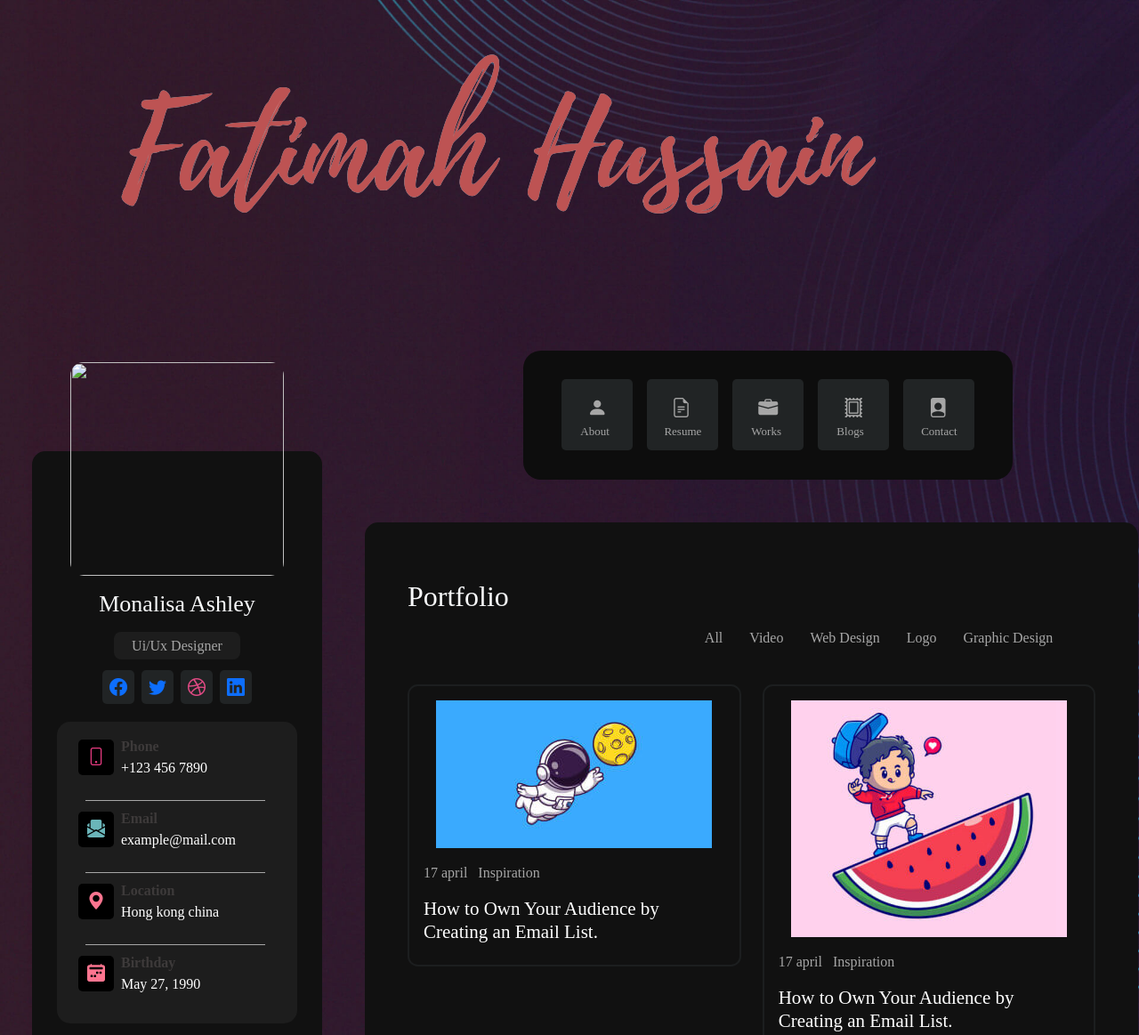
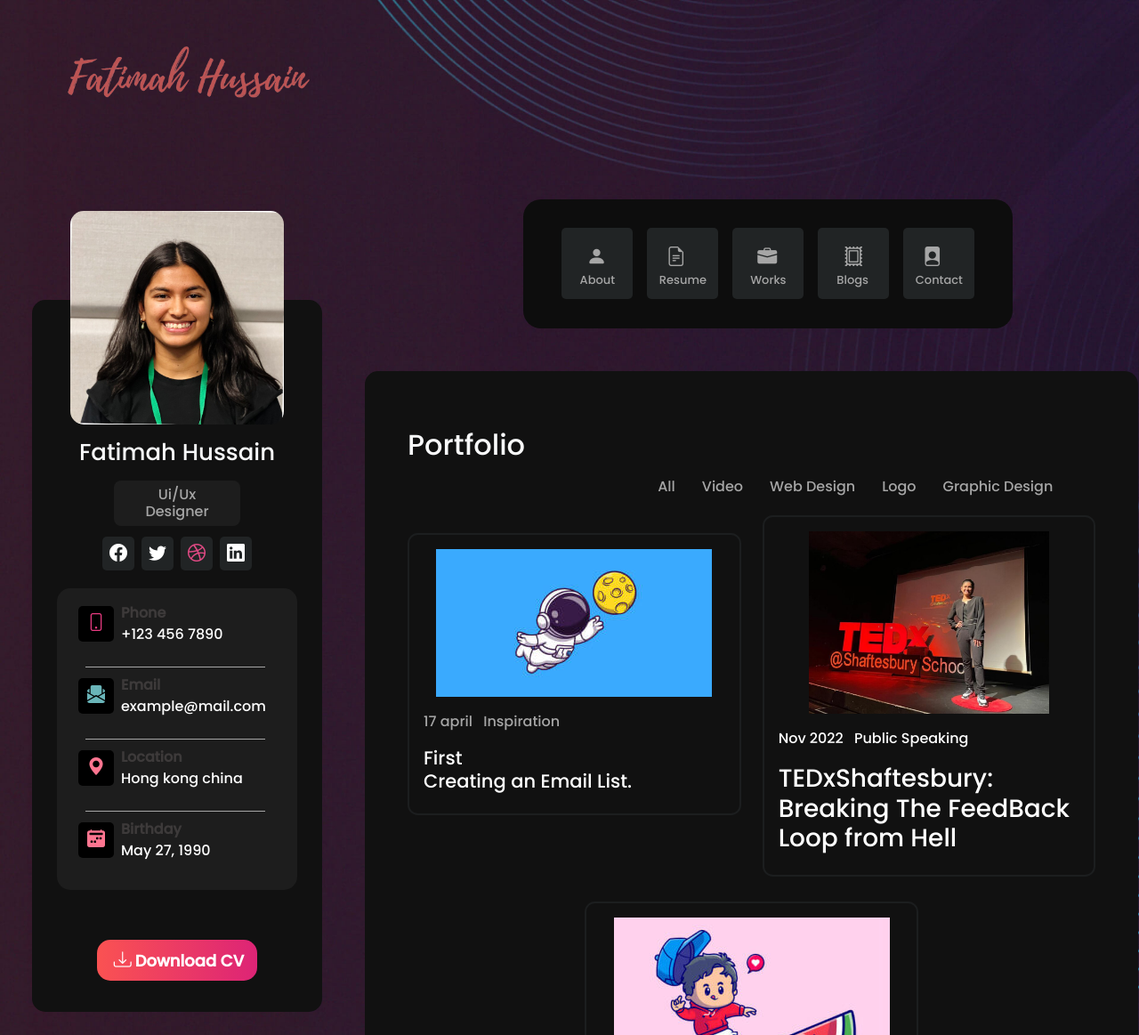
Before and after one commit to fan-fed/my-site, a plain HTML site: page pages/works.html in a window 1280 px wide. Shown: the top 1163 px of the page at 89% size. Drawn offline with nearby package versions, Linux system fonts and the light colour scheme.

Commit message:
figured out work

```diff
--- a/pages/works.html
+++ b/pages/works.html
@@ -5,19 +5,22 @@
     <meta charset="UTF-8">
     <meta http-equiv="X-UA-Compatible" content="IE=edge">
     <meta name="viewport" content="width=device-width, initial-scale=1.0">
-    <title>Document</title>
+    <title>Fatimah Hussain</title>
     <link href="https://cdn.jsdelivr.net/npm/bootstrap@5.2.1/dist/css/bootstrap.min.css" rel="stylesheet" integrity="sha384-iYQeCzEYFbKjA/T2uDLTpkwGzCiq6soy8tYaI1GyVh/UjpbCx/TYkiZhlZB6+fzT" crossorigin="anonymous">
     <script src="https://cdn.jsdelivr.net/npm/bootstrap@5.2.1/dist/js/bootstrap.bundle.min.js" integrity="sha384-u1OknCvxWvY5kfmNBILK2hRnQC3Pr17a+RTT6rIHI7NnikvbZlHgTPOOmMi466C8" crossorigin="anonymous"></script>
     <link rel="stylesheet" href="https://cdn.jsdelivr.net/npm/bootstrap-icons@1.9.1/font/bootstrap-icons.css">
     <link rel="stylesheet" href="../styles/works.css">
     <link rel="stylesheet" href="../styles/index.css">
+    <link rel="preconnect" href="https://fonts.googleapis.com">
+    <link rel="preconnect" href="https://fonts.gstatic.com" crossorigin>
+    <link href="https://fonts.googleapis.com/css2?family=Poppins:wght@200;500&display=swap" rel="stylesheet">
 </head>
 
 
 <body>
     <div class="portfolio">
         <div class="m-lg-5 d-none d-lg-block">
-            <img src="../images/logo.png" alt="">
+            <img style="height: 5rem;" src="../images/logo.png" alt="">
 
         </div>
         <div class="bostami">
@@ -102,9 +105,9 @@
                     <h1 class="text-light fw-bolder m-5 d-lg-none">About Me
                     </h1>
                     <div class=" person__img">
-                        <img class="img-fluid" src="../images/profile.jpg" alt="">
+                        <img style="height: 50%;" class="img-fluid" src="../images/profile.jpeg" alt="">
                     </div>
-                    <h2 class="text-center text-light my-3">Monalisa Ashley</h2>
+                    <h2 class="text-center text-light my-3">Fatimah Hussain</h2>
 
                     <h3 class="">Ui/Ux Designer</h3>
 
@@ -187,14 +190,43 @@
                                         <img src="../images/works-img1.jpg" alt="">
                                     </div>
                                     <div class="works__card__text">
+                                        <!-- <a href="https://www.w3schools.com" target="_blank">Visit W3Schools</a> -->
+
                                         <div class="py-3">
                                             <span>17 april</span>
                                             <span class="mx-2">Inspiration</span>
                                         </div>
-                                        <h3 data-bs-toggle="modal" data-bs-target="#exampleModal">How to Own Your Audience by <br> Creating an Email List.</h3>
+                                        <h3 href="https://www.w3schools.com" >First <br> Creating an Email List.</h3>
                                     </div>
                                 </div>
                             </div>
+
+                            <div class="col-12 col-lg-6 py-1">
+                                <div class="works__card px-3">
+                                    <div class="works__card__img">
+                                        <img style= "width: 80%;"src="../images/tedxshaftesbury.png">
+
+
+
+                                    </div>
+
+
+                                    <a style= "text-decoration:none; " href= "https://youtu.be/h3bRt453CVM">
+                                    <div class="blogs__card__text">
+                                        <div class="py-3">
+                                            <span>Nov 2022</span>
+                                            <span class="mx-2">Public Speaking</span>
+                                        </div>
+                                        <h3>TEDxShaftesbury: Breaking The FeedBack Loop from Hell</h3>
+
+
+                                    </div>
+                                </a>
+
+                                </div>
+                            </div>
+
+
 
                             <div class="col-12 col-lg-6 py-4">
                                 <div class="works__card px-3">
@@ -329,7 +361,7 @@
 
                     </div>
                     <footer class="d-flex justify-content-center py-3">
-                        <p>© 2022 All Rights Reserved by ib-themes.</p>
+                        <p>© 2022 All Rights Reserved by Fatimah Hussain</p>
                     </footer>
 
                 </div>
--- a/styles/works.css
+++ b/styles/works.css
@@ -98,3 +98,7 @@ body .modal .modal-content .modal-body .modal__items {
 body .modal .modal-content .modal-body .modal__items img {
   border-radius: 15px;
 }/*# sourceMappingURL=works.css.map */
+
+a {
+  color: white;
+}
```
Also changed, not shown: index.html (+12 -12 lines), pages/blog.html (+5 -2 lines), pages/contact.html (+5 -2 lines), pages/resume.html (+5 -2 lines), images/tedxshaftesbury.png (added).
